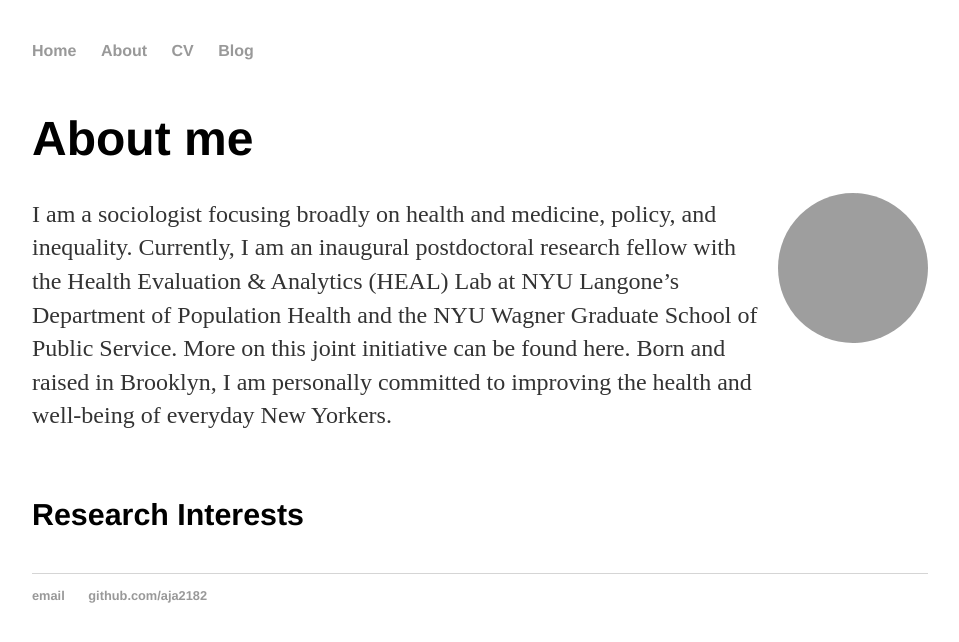
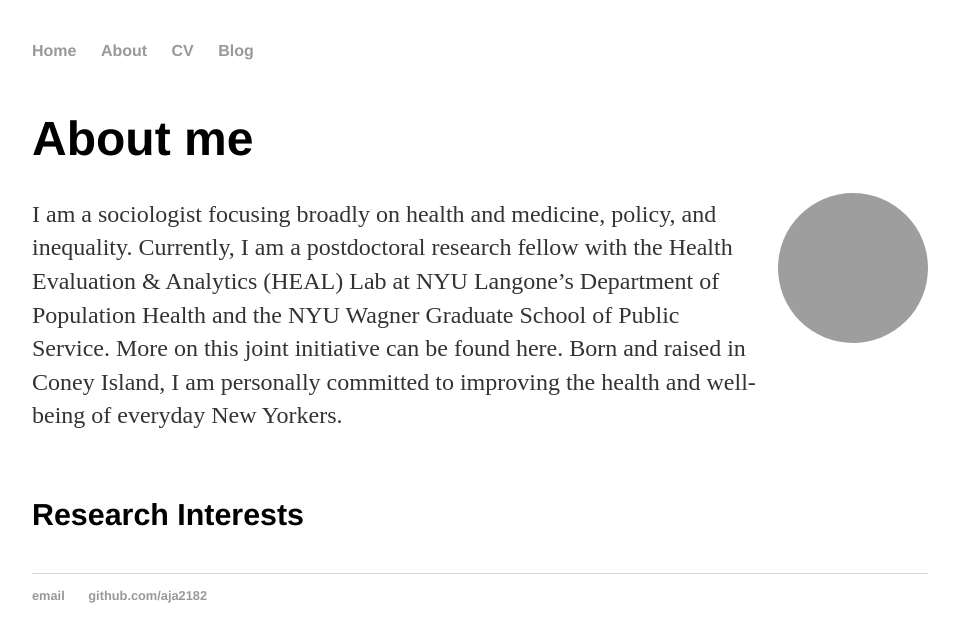
Before and after one commit to aja2182/aja2182.github.io, a Jekyll site: the page built from about/index.html, in a window 1280 px wide. Shown: the top 642 px of the page, without its empty margins (160-1119 px from the left). Built offline with Jekyll 4.4.1, drawn with Linux system fonts in a browser that asks for light colours; grey boxes are pictures that could not be loaded.

Commit message:
Update index.html

```diff
--- a/about/index.html
+++ b/about/index.html
@@ -27,7 +27,7 @@
     <div class="about">
         <div class="text-content">
             <h1>About me</h1>
-            <p>I am a sociologist focusing broadly on health and medicine, policy, and inequality. Currently, I am an inaugural postdoctoral research fellow with the Health Evaluation & Analytics (HEAL) Lab at NYU Langone’s Department of Population Health and the NYU Wagner Graduate School of Public Service. More on this joint initiative can be found here. Born and raised in Brooklyn, I am personally committed to improving the health and well-being of everyday New Yorkers. </p>
+            <p>I am a sociologist focusing broadly on health and medicine, policy, and inequality. Currently, I am a postdoctoral research fellow with the Health Evaluation & Analytics (HEAL) Lab at NYU Langone’s Department of Population Health and the NYU Wagner Graduate School of Public Service. More on this joint initiative can be found here. Born and raised in Coney Island, I am personally committed to improving the health and well-being of everyday New Yorkers. </p>
         </div>
         <img src="avatar.png" alt="Avatar" class="avatar">
     </div>
```
